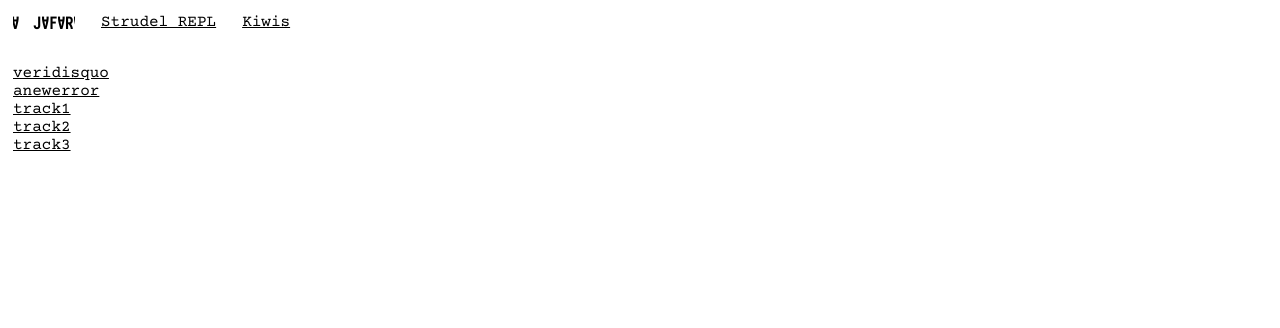
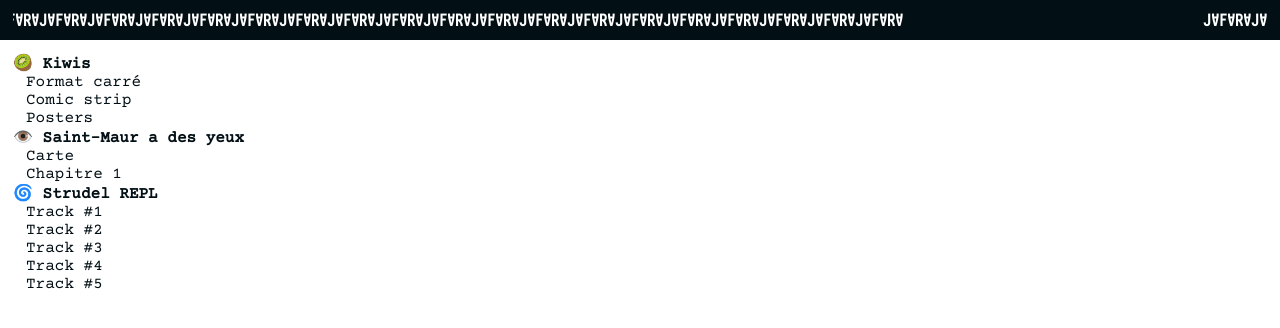
Before and after one commit to jafartouzeau/personnal-website, a Next.js app: page /strudelrepl in a window 1280 px wide. Shown: the top 328 px of the page. Built offline with nearby package versions, Linux system fonts and the light colour scheme.

Commit message:
Side menu

```diff
--- a/src/app/globals.css
+++ b/src/app/globals.css
@@ -12,10 +12,10 @@
   --ff : courier-prime, ui-monospace, monospace;
   --ff-logo: iosevka-charon-mono, monospace;
 
-  --background: #fff;
+  --background: #ffffff ;
   --foreground: #fff;
   --accent: #ea0062;
-  --text: #000;
+  --text: #020f15;
 
   --main-padding: 13px;
 }
@@ -64,7 +64,7 @@ main {
 
 a {
   background: var(--text-primary);
-  /*text-decoration: none;*/
+  text-decoration: none;
   color: var(--text);
 }
 
--- a/src/components/side-menu/side-menu.module.css
+++ b/src/components/side-menu/side-menu.module.css
@@ -5,6 +5,14 @@
     height: 100vh;
 }
 
+.mainlink {
+    font-weight: 600;
+}
+
+.sublink {
+    margin-left: var(--main-padding);
+}
+
 @media (max-width: 768px) {
     .menu {
         height: auto;
--- a/src/components/side-menu/side-menu.tsx
+++ b/src/components/side-menu/side-menu.tsx
@@ -4,13 +4,75 @@ import Link from "next/link";
 export default function SideMenu({page, links}:{page:string, links:string[]}) {
     return (
         <menu className={styles.menu}>
-            {links.map((link) => (
-                <ol key={link} className={styles.ol}>
-                    <Link href={`/${page}/${link}`}>
-                        {link}
+
+            <ol>
+                <Link className={styles.mainlink} href={`/kiwis`}>
+                   🥝 Kiwis
+                </Link>
+            </ol>
+                <ol className={styles.sublink}>
+                    <Link href={`/kiwis/formatcarre`}>
+                        Format carré
                     </Link>
                 </ol>
-            ))}
+                <ol className={styles.sublink}>
+                    <Link href={`/kiwis/comicstrip`}>
+                        Comic strip
+                    </Link>
+                </ol>
+                <ol className={styles.sublink}>
+                    <Link href={`/kiwis/posters`}>
+                        Posters
+                    </Link>
+                </ol>
+
+            <ol className={styles.mainlink}>
+                <Link href={`/saintmaur`}>
+                   👁️ Saint-Maur a des yeux
+                </Link>
+            </ol>
+                <ol className={styles.sublink}>
+                    <Link href={`/smady/carte`}>
+                        Carte
+                    </Link>
+                </ol>
+                <ol className={styles.sublink}>
+                    <Link href={`/smady/chapitre1`}>
+                        Chapitre 1
+                    </Link>
+                </ol>
+
+            <ol className={styles.mainlink}>
+                <Link href={`/strudelrepl`}>
+                    🌀 Strudel REPL
+                </Link>
+            </ol>
+                <ol className={styles.sublink}>
+                    <Link href={`/strudelrepl/track1`}>
+                        Track #1
+                    </Link>
+                </ol>
+                <ol className={styles.sublink}>
+                    <Link href={`/strudelrepl/track2`}>
+                        Track #2
+                    </Link>
+                </ol>
+                <ol className={styles.sublink}>
+                    <Link href={`/strudelrepl/track3`}>
+                        Track #3
+                    </Link>
+                </ol>
+                <ol className={styles.sublink}>
+                    <Link href={`/strudelrepl/track4`}>
+                        Track #4
+                    </Link>
+                </ol>
+                <ol className={styles.sublink}>
+                    <Link href={`/strudelrepl/track5`}>
+                        Track #5
+                    </Link>
+                </ol>
+
         </menu>
     )
 }
--- a/src/components/topbar/topbar.module.css
+++ b/src/components/topbar/topbar.module.css
@@ -1,22 +1,30 @@
 .topbar {
-    display: flex;
-    flex-direction: row;
-    width: 100vw;
-    height: fit-content;
-    padding: var(--main-padding);
+  display: flex;
+  flex-direction: row;
+  width: 100vw;
+  height: fit-content;
+  padding: 0px var(--main-padding);
+  background-color: var(--text);
 }
-.ol {
-    padding-right:  calc(2 * var(--main-padding));
+
+.link {
+  display: block;
+  width: 100%;
 }
 
 .container {
   position: relative;
-  display: inline-block;
+  width: 100%;
+  height: 2.5rem;
   overflow: hidden;
 }
+
 .w {
   position: absolute;
+  top: 50%;
+  transform: translateY(-50%);
   font-family: var(--ff-logo);
   font-weight: 800;
   white-space: nowrap;
+  color: #fff;
 }
--- a/src/components/topbar/topbar.tsx
+++ b/src/components/topbar/topbar.tsx
@@ -1,57 +1,76 @@
 'use client';
 
-import { useLayoutEffect, useRef } from 'react';
+import { useLayoutEffect, useRef, useState } from 'react';
 import styles from './topbar.module.css';
 import Link from "next/link";
+
+const LOGO_UNIT = "J∀F∀R∀";
 
 export default function TopBar() {
   const containerRef = useRef<HTMLDivElement>(null);
   const aRef = useRef<HTMLSpanElement>(null);
   const bRef = useRef<HTMLSpanElement>(null);
+  const [repeatedText, setRepeatedText] = useState(LOGO_UNIT);
 
   useLayoutEffect(() => {
-  const c = containerRef.current;
+    const container = containerRef.current;
+    if (!container) return;
+
+    const measure = document.createElement('span');
+    measure.style.visibility = 'hidden';
+    measure.style.position = 'absolute';
+    measure.style.whiteSpace = 'nowrap';
+    measure.className = styles.w;
+    measure.textContent = LOGO_UNIT;
+    document.body.appendChild(measure);
+    const unitWidth = measure.offsetWidth || 1;
+    document.body.removeChild(measure);
+
+    const containerWidth = container.offsetWidth;
+    const repeats = Math.ceil(containerWidth / unitWidth) + 1;
+    setRepeatedText(LOGO_UNIT.repeat(repeats));
+  }, []);
+
+  useLayoutEffect(() => {
     const a = aRef.current;
     const b = bRef.current;
     const speed = 0.5;
-
-  if (!c || !a || !b) return;
+    if (!a || !b) return;
 
     const w = a.offsetWidth;
-  c.style.width = `${w}px`;
-  c.style.height = `${a.offsetHeight}px`;
+    if (w === 0) return;
 
     let x = 0;
-
-  // Position initiale
     a.style.left = "0px";
     b.style.left = `${w}px`;
 
     let raf: number;
-
     function tick() {
       x = (x + speed) % w;
       a!.style.left = `${-x}px`;
       b!.style.left = `${w - x}px`;
       raf = requestAnimationFrame(tick);
     }
-
     raf = requestAnimationFrame(tick);
 
     return () => cancelAnimationFrame(raf);
-}, []);
+  }, [repeatedText]);
 
   return (
     <nav className={styles.topbar}>
-      <ol className={styles.ol}>
-        <Link href={"/"}>
-          <div ref={containerRef} id="container" className={styles.container}>
-            <span ref={aRef} className={styles.w} id="a">J∀F∀R∀</span>
-            <span ref={bRef} className={styles.w} id="b">J∀F∀R∀</span>
+      <Link href={"/"} className={styles.link}>
+        <div ref={containerRef} className={styles.container}>
+          <span ref={aRef} className={styles.w}>{repeatedText}</span>
+          <span ref={bRef} className={styles.w}>{repeatedText}</span>
         </div>
       </Link>
-      </ol>
-      <ol className={styles.ol}>
+    </nav>
+  );
+}
+
+/**
+ *
+ * <ol className={styles.ol}>
         <Link href={"/strudelrepl"}>
           Strudel REPL
         </Link>
@@ -61,6 +80,6 @@ useLayoutEffect(() => {
           Kiwis
         </Link>
       </ol>
-    </nav>
-  );
-}
+ *
+ *
+ */
```
Lines whose indentation alone changed are shown as unchanged.
